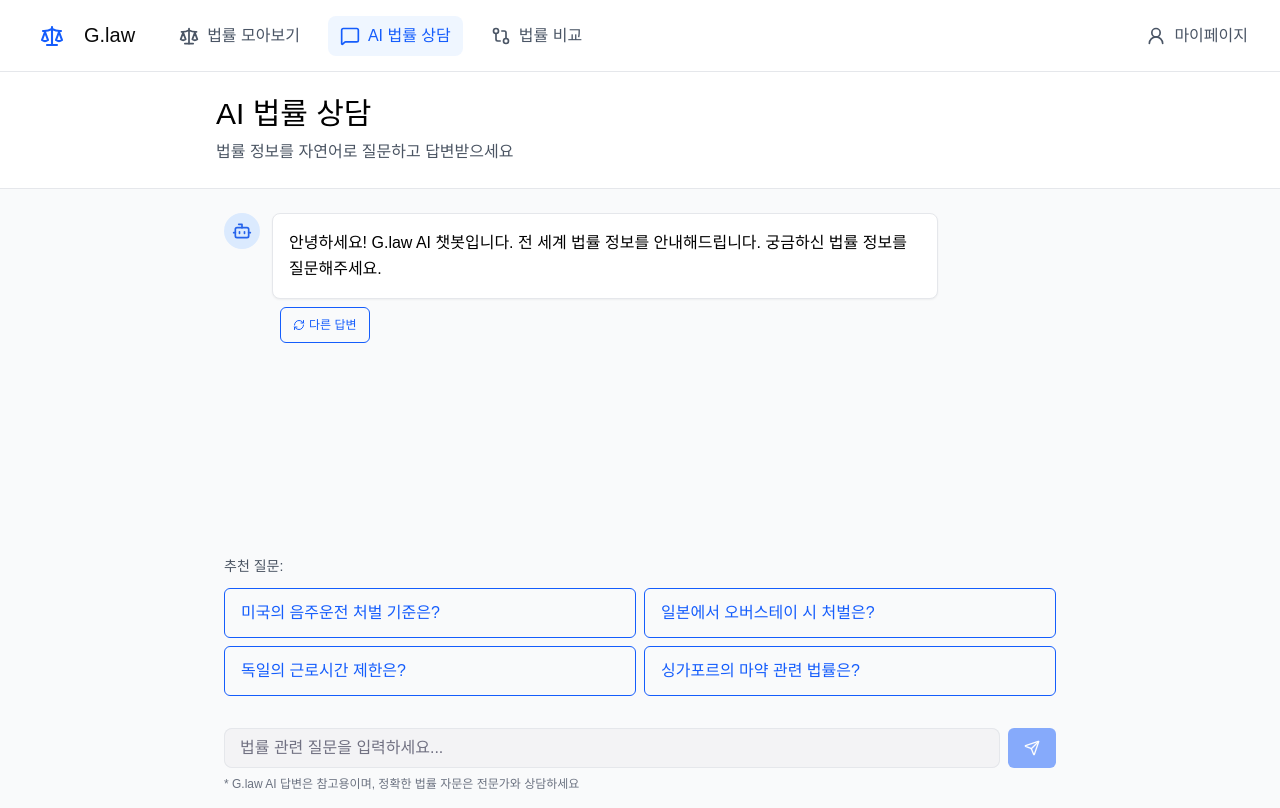
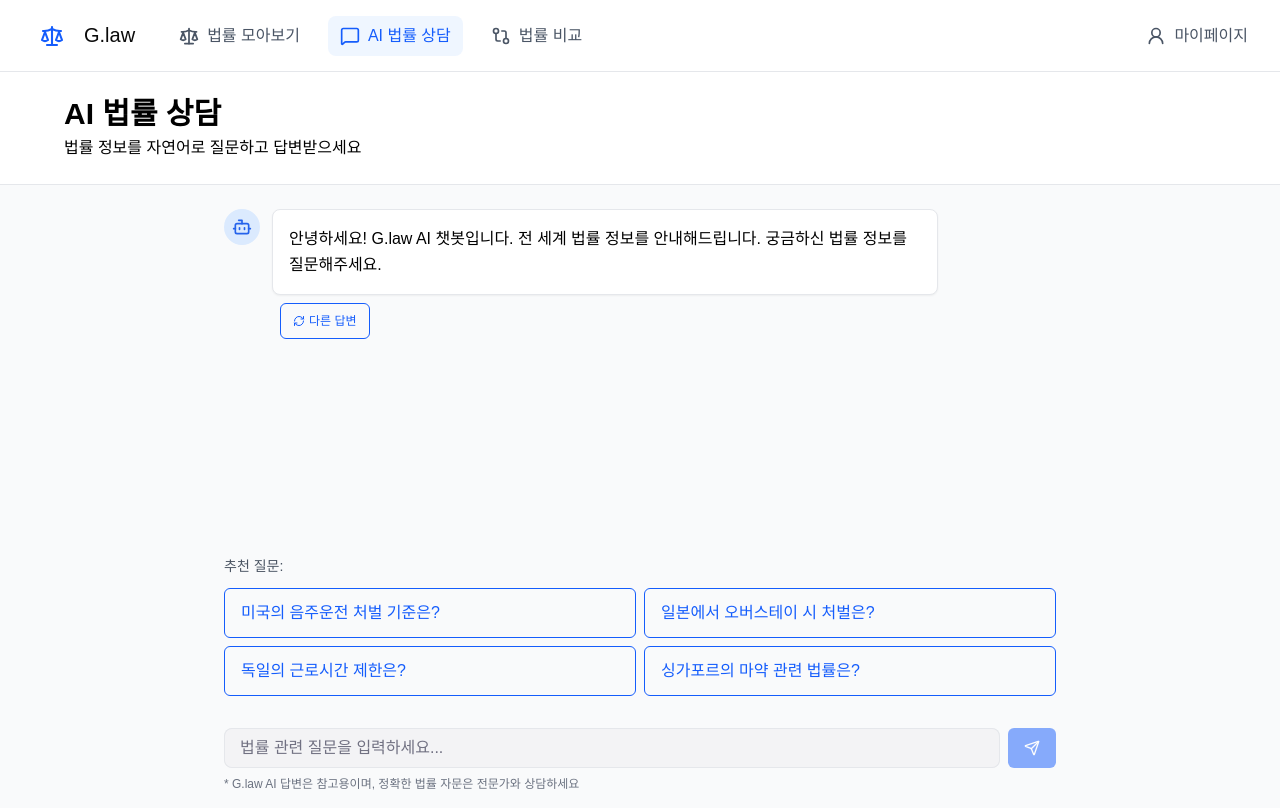
Before and after one commit to GCU-PProject/FE, a React (Vite) app: page / in a window 1280 px wide. Built offline with nearby package versions, Linux system fonts and the light colour scheme.

Commit message:
타이틀 위치 수정

```diff
--- a/src/pages/ui/AiChatPage.tsx
+++ b/src/pages/ui/AiChatPage.tsx
@@ -26,13 +26,16 @@ export const AiChatPage = () => {
       <div className='h-[calc(100vh-4rem)] flex flex-col bg-gray-50'>
         {/* 페이지 내부 타이틀 영역 */}
         <div className='bg-white border-b border-gray-200'>
-          <div className='max-w-4xl mx-auto px-2 sm:px-4 lg:px-6 py-6'>
-            <h1 className='text-3xl mb-2'>AI 법률 상담</h1>
-            <p className='text-gray-600'>
+          <div className='px-6 sm:px-10 lg:px-16 py-6'>
+            <h1 className='text-2xl sm:text-3xl font-extrabold text-primary mb-1'>
+              AI 법률 상담
+            </h1>
+            <p className='text-sm sm:text-base text-secondary'>
               법률 정보를 자연어로 질문하고 답변받으세요
             </p>
           </div>
         </div>
+
 
         {/* 본문 */}
         <div className='flex-1 overflow-hidden'>
```
